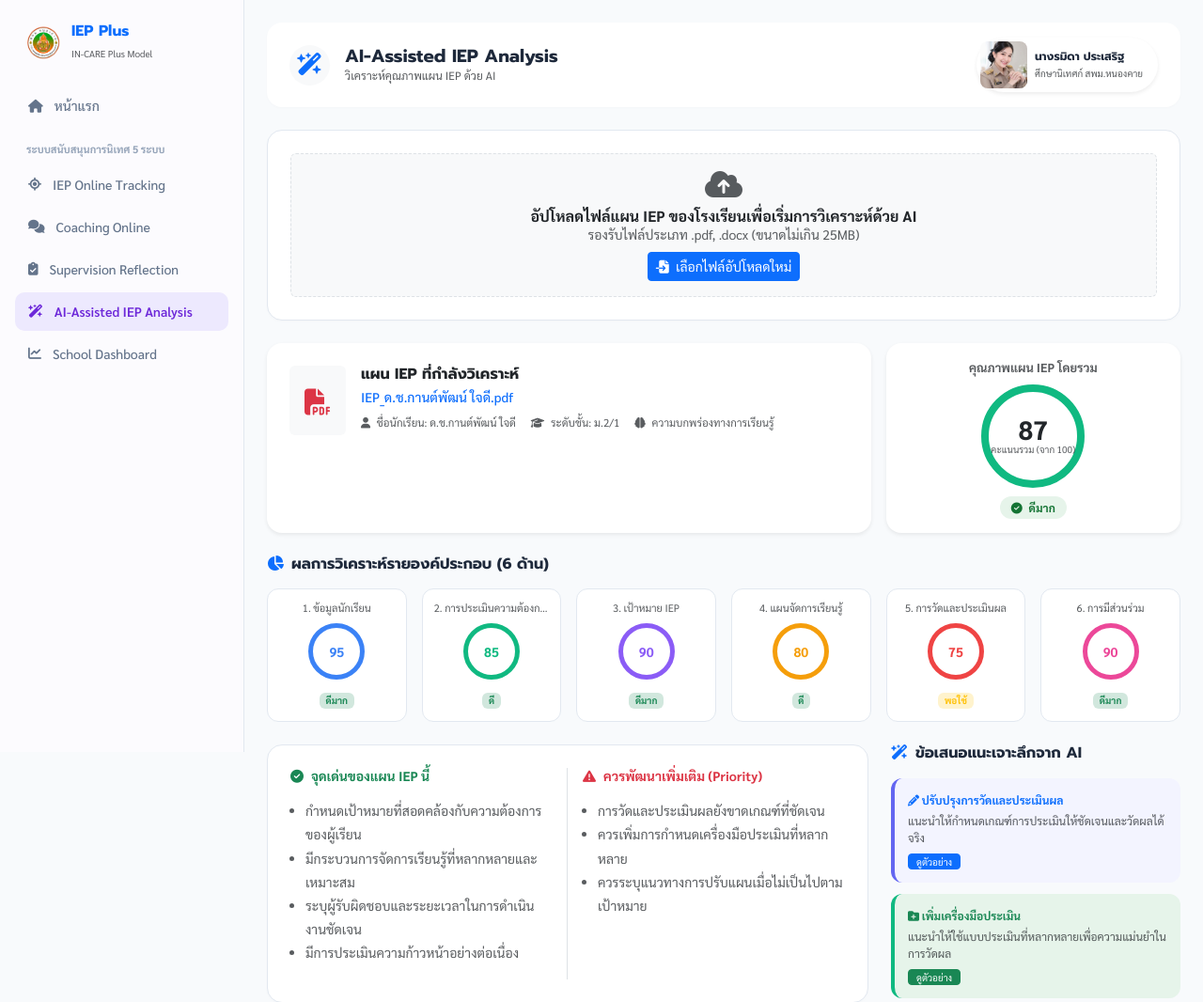
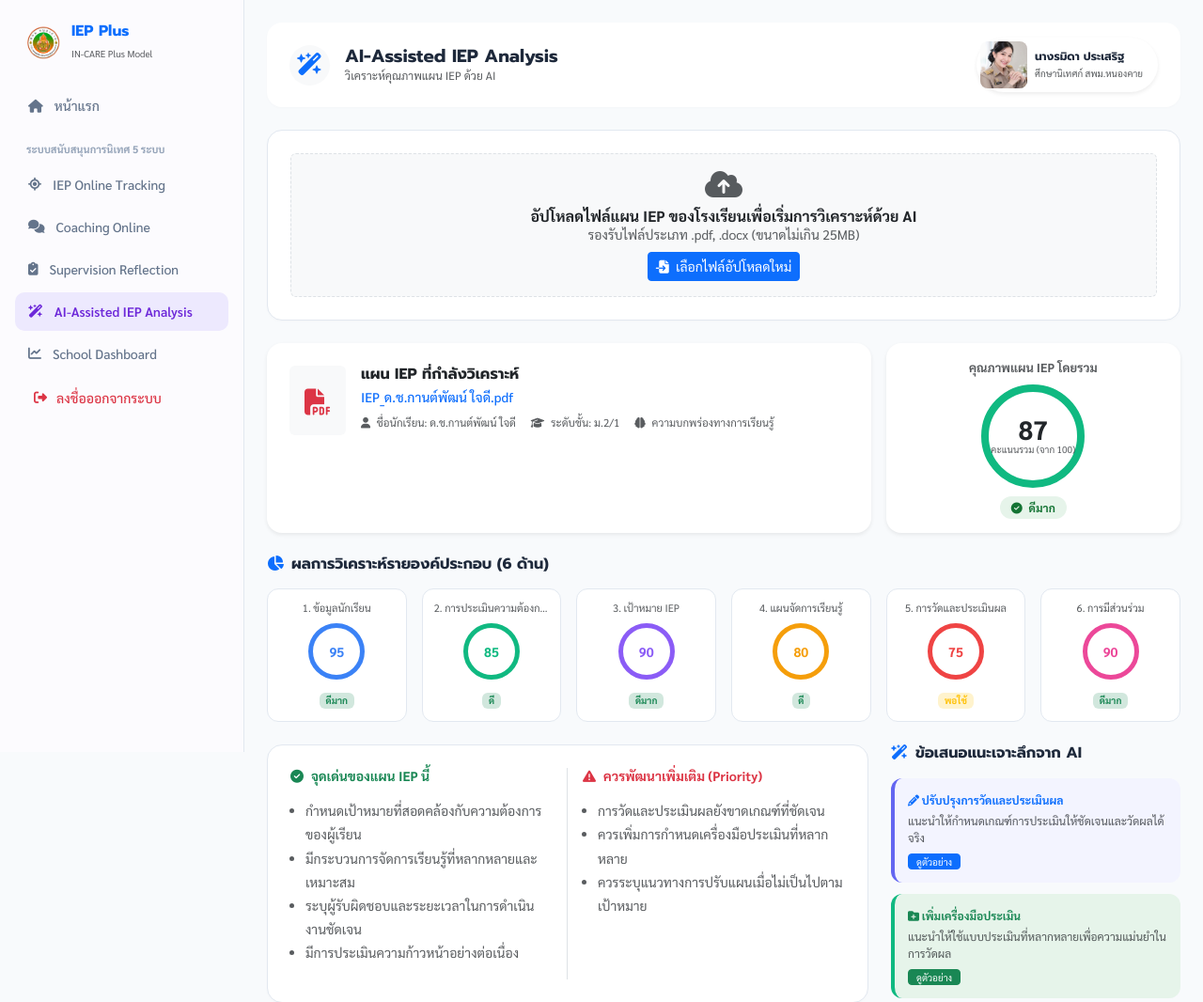
Before and after one commit to ramidamida2526-ux/iep-system-plus, a Flask app: page / in a window 1280 px wide. Shown: the top 1066 px of the page at 94% size. Run offline with Flask 3, Linux system fonts and the light colour scheme; a user stored in the database is signed in.

Commit message:
fix syntax and style for logout button

```diff
--- a/templates/index.html
+++ b/templates/index.html
@@ -300,6 +300,10 @@
         <div id="btn-reflection" class="sidebar-item" onclick="switchMainTab('page-reflection', 'btn-reflection', 'fa-clipboard-check', 'Supervision Reflection', 'เครื่องมือนิเทศการศึกษาเชิงระบบโดยใช้นวัตกรรม IN-CARE Plus')"><i class="fa-solid fa-clipboard-check"></i> Supervision Reflection</div>
         <div id="btn-ai-analysis" class="sidebar-item active" onclick="switchMainTab('page-ai-analysis', 'btn-ai-analysis', 'fa-wand-magic-sparkles', 'AI-Assisted IEP Analysis', 'วิเคราะห์คุณภาพแผน IEP ด้วย AI')"><i class="fa-solid fa-wand-magic-sparkles"></i> AI-Assisted IEP Analysis</div>
         <div id="btn-dashboard" class="sidebar-item" onclick="switchMainTab('page-dashboard', 'btn-dashboard', 'fa-chart-line', 'School Dashboard', 'รายงานข้อมูลสถิติเชิงลึกและภาพรวมผลสัมฤทธิ์ของโรงเรียนในเขตพื้นที่การศึกษา')"><i class="fa-solid fa-chart-line"></i> School Dashboard</div>
+        <div class="sidebar-item" onclick="location.href='/logout'" style="color: #dc3545; display: flex; align-items: center; gap: 10px; cursor: pointer; padding: 12px 20px;">
+        <i class="fas fa-sign-out-alt"></i> ลงชื่อออกจากระบบ
+    </div>
+    </div>
     </div>
 
     <!-- ========================================== -->
```
